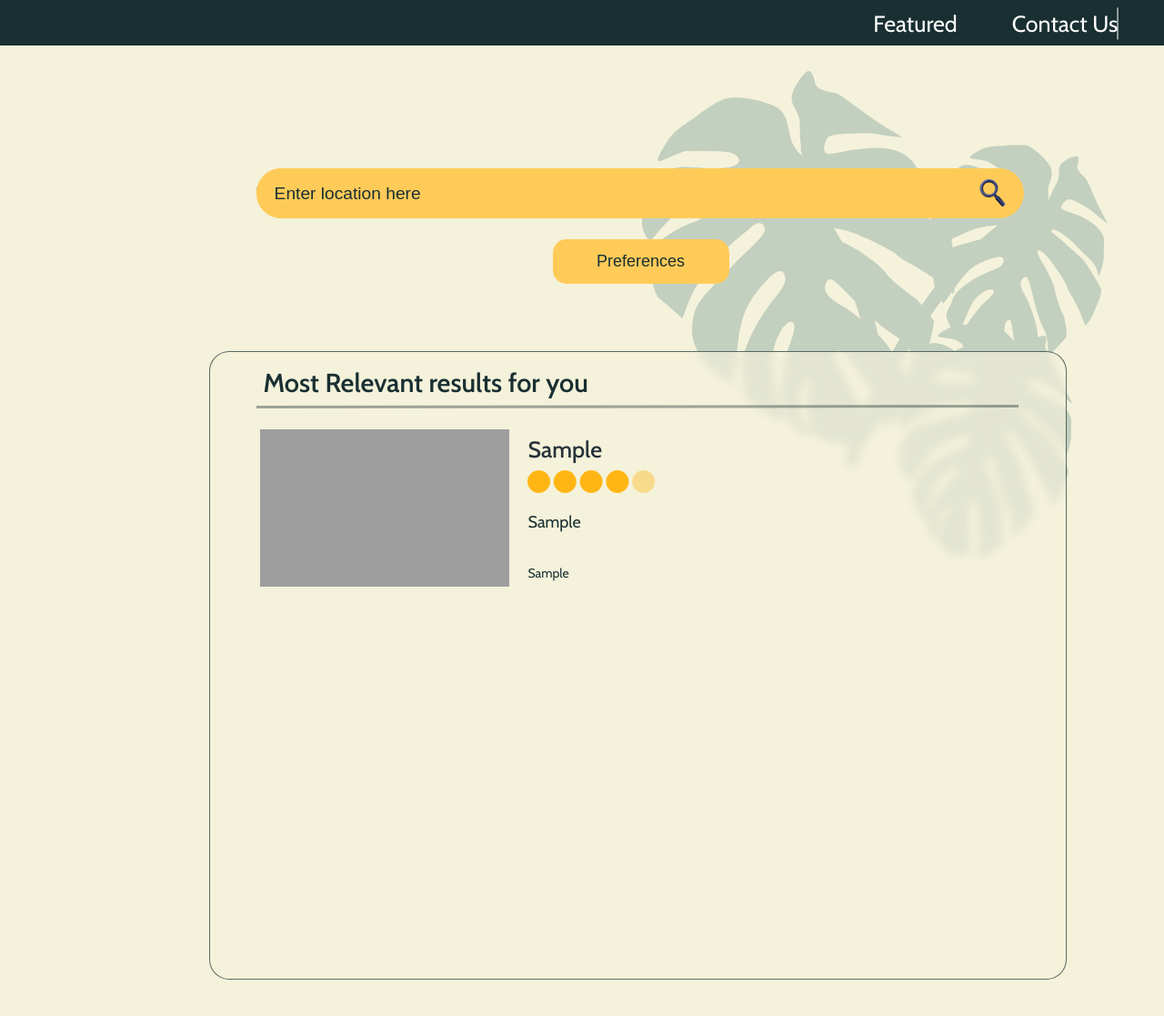
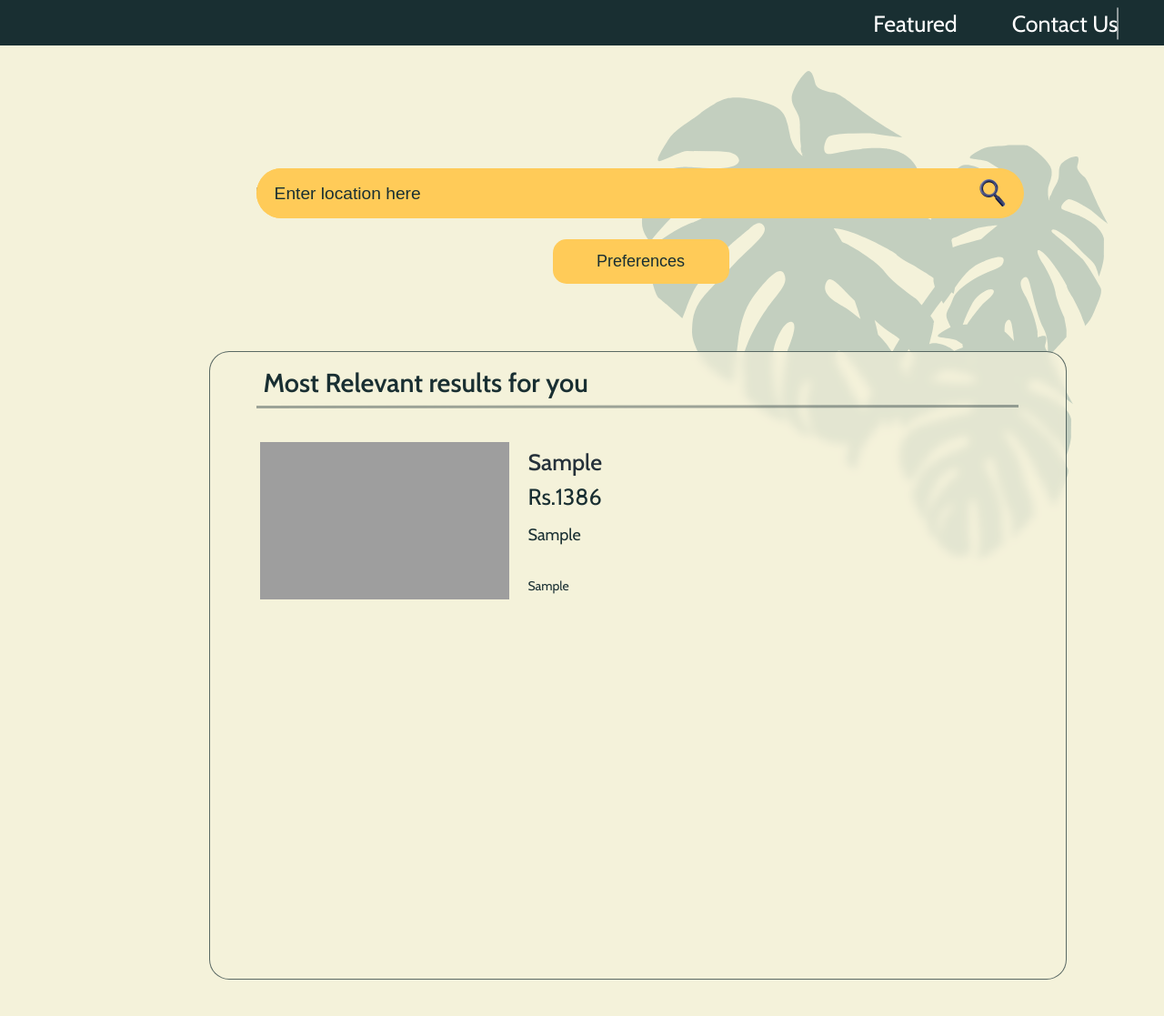
Before and after one commit to Shashwat79802/Find-Your-Stay, a Django app: template FindYourStay/templates/FindYourStay/search.html in a window 1280 px wide. Shown: the top 1117 px of the page at 91% size. Run offline with Django 4.2, Linux system fonts and the light colour scheme; the template is opened without the code that fills it: most values are stand-ins (such as "Sample title", 1, 10 or a date in 2020); some web fonts are replaced; grey boxes are pictures that could not be loaded.

Commit message:
search updated

```diff
--- a/FindYourStay/static/css/search.css
+++ b/FindYourStay/static/css/search.css
@@ -371,22 +371,49 @@ input[type=textarea]{
   width: 386px;
   height: 50px;
 }
+
+.Rs{
+  position: relative;
+  width: 0px;
+  height: 25px;
+  left: 0px;
+  top: 0px;
+}
+
+.rating-icon{
+  position: absolute;
+  top: 45px;
+  width: 90%;
+  height: 25px;
+  left: 291px;
+}
+
+/*.adress,*/
+/*.rating-icon,*/
+/*.reviews {*/
+/*  position: absolute;*/
+/*  top: 45px;*/
+/*  left: 291px;*/
+/*  width: 140.2px;*/
+/*  height: 25px;*/
+/*}*/
+
 .adress,
-.rating-icon,
 .reviews {
   position: absolute;
   top: 45px;
   left: 291px;
-  width: 140.2px;
+  width: 60%;
   height: 25px;
 }
+
 .adress,
 .reviews {
   top: 91px;
   font-size: var(--font-size-lg);
   display: flex;
   align-items: flex-end;
-  width: 134px;
+  width: 60%;
   height: 22px;
 }
 .adress {
@@ -395,20 +422,33 @@ input[type=textarea]{
   width: 456px;
   height: 32px;
 }
-.search-result-1,
-.search-result-2,
-.search-result-3,
-.search-result-4,
-.search-result-5 {
-  position: absolute;
-  top: 86px;
+
+.row>{
+  top: 10%;
+}
+.search-result-3 {
+  position: relative;
+  top: 100px;
   left: 59px;
   width: 747px;
   height: 167px;
   cursor: pointer;
+  margin-bottom: 30px;
 }
-.search-result-1,
-.search-result-2 {
+
+/*.search-result-1,*/
+/*.search-result-2,*/
+/*.search-result-3,*/
+/*.search-result-4,*/
+/*.search-result-5 {*/
+/*  position: absolute;*/
+/*  top: 86px;*/
+/*  left: 59px;*/
+/*  width: 747px;*/
+/*  height: 167px;*/
+/*  cursor: pointer;*/
+/*}*/
+.search-result-1 {
   top: 478px;
 }
 .search-result-1 {
--- a/FindYourStay/templates/FindYourStay/search.html
+++ b/FindYourStay/templates/FindYourStay/search.html
@@ -111,6 +111,26 @@
             Bhilai, Chhattisgarh 490023
           </div>
         </div> -->
+
+{#      <div class="row>">#}
+{#        {% for inner_list in result %}#}
+{#                <div class="search-result-3" id="searchResult3">#}
+{#                  <img#}
+{#                    class="download-1-icon"#}
+{#                    alt=""#}
+    {#                src="{% static 'image/download-1@2x.png' %}"#}
+{#                    src = "{{ inner_list.2 }}"#}
+{#                  />#}
+{#                    <a href="{{ inner_list.6 }}"><div class="hotel-name">{{ inner_list.0 }}</div></a>#}
+{#                  <img class="rating-icon" alt="" src="{% static 'image/rating.svg' %}" />#}
+{#                  <div class="reviews">{{ inner_list.5 }}</div>#}
+{#                  <div class="adress">#}
+{#                    {{ inner_list.3 }}#}
+{#                  </div>#}
+{#                </div>#}
+{#        {% endfor %}#}
+{#      </div>#}
+
       <div class="row>">
         {% for inner_list in result %}
                 <div class="search-result-3" id="searchResult3">
@@ -121,8 +141,9 @@
                     src = "{{ inner_list.2 }}"
                   />
                     <a href="{{ inner_list.6 }}"><div class="hotel-name">{{ inner_list.0 }}</div></a>
-                  <img class="rating-icon" alt="" src="{% static 'image/rating.svg' %}" />
+                    <div class="rating-icon"><span class="Rs">Rs.</span>1386</div>
                   <div class="reviews">{{ inner_list.5 }}</div>
+{#                    inner_list.5 ki jgh ratings ayenga#}
                   <div class="adress">
                     {{ inner_list.3 }}
                   </div>
```
